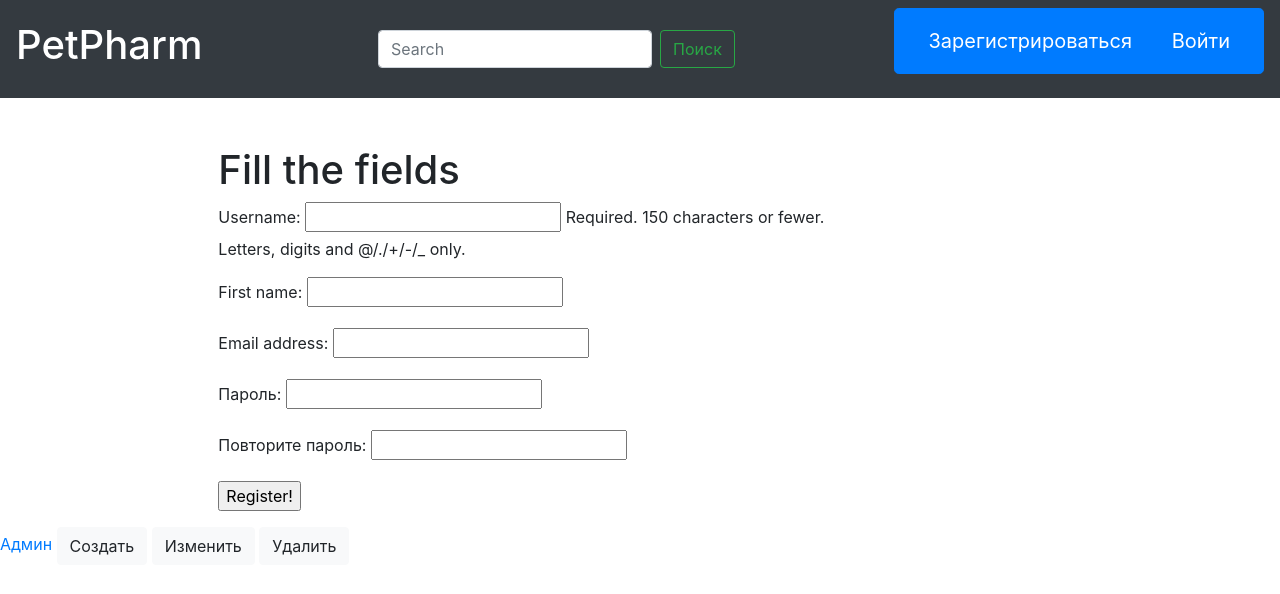
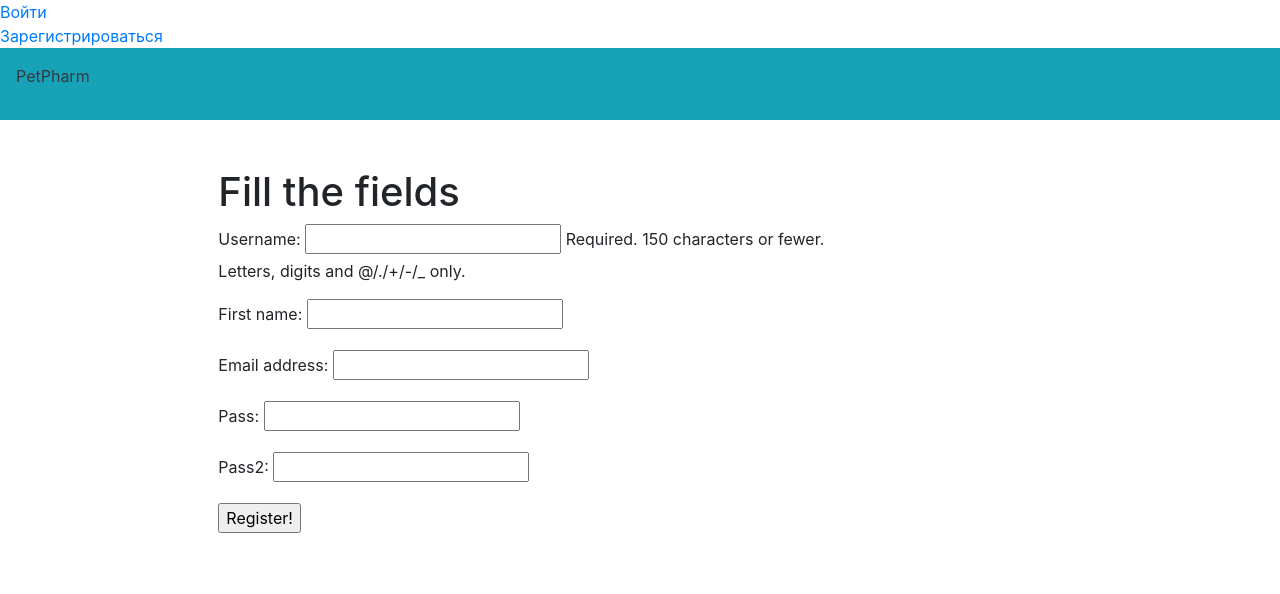
Before and after one commit to lenakotishova/PetPharm, a Django app: page /register/ in a window 1280 px wide. Shown: the top 594 px of the page. Run offline with Django 3.2, Linux system fonts and the light colour scheme; parts of the project's set-up code (start-up, migrations or seed data) failed here and were passed over; some libraries are stand-ins or nearby versions.

Commit message:
Commit 6. Everthing working. Nothing added

```diff
--- a/PetPharm/settings.py
+++ b/PetPharm/settings.py
@@ -117,9 +117,6 @@ USE_TZ = True
 # https://docs.djangoproject.com/en/3.2/howto/static-files/
 
 STATIC_URL = '/static/'
-STATICFILES_DIRS = [
-    os.path.join(BASE_DIR, 'static')
-]
 
 # Default primary key field type
 # https://docs.djangoproject.com/en/3.2/ref/settings/#default-auto-field
--- a/PetPharm/urls.py
+++ b/PetPharm/urls.py
@@ -14,7 +14,6 @@ Including another URLconf
 """
 from django.contrib import admin
 from django.urls import path, include
-
 urlpatterns = [
     path('admin/', admin.site.urls),
     path('', include('project.urls', namespace='project')),
--- a/project/forms.py
+++ b/project/forms.py
@@ -1,8 +1,7 @@
 from django import forms
 from . import models
-from .models import Medicine
+
 from django.contrib.auth.models import User
-from django.core.exceptions import ValidationError
 
 
 class EmailMedicineForm(forms.Form):
@@ -19,8 +18,8 @@ class MedicineForm(forms.ModelForm):
 
 
 class UserRegistrationForm(forms.ModelForm):
-    password = forms.CharField(label='Пароль', widget=forms.PasswordInput)
-    password2 = forms.CharField(label='Повторите пароль', widget=forms.PasswordInput)
+    password = forms.CharField(label='Pass', widget=forms.PasswordInput)
+    password2 = forms.CharField(label='Pass2', widget=forms.PasswordInput)
 
     class Meta:
         model = User
@@ -31,33 +30,3 @@ class UserRegistrationForm(forms.ModelForm):
         if cd['password'] != cd['password2']:
             raise forms.ValidationError('bad password')
         return cd['password']
-
-
-class UserEditForm(forms.ModelForm):
-    class Meta:
-        model = User
-        fields = ('first_name', 'email')
-
-
-class ProfileEditForm(forms.ModelForm):
-    class Meta:
-        model = models.Profile
-        fields = ('birth', 'photo')
-
-
-class MedicineForm(forms.ModelForm):
-    class Meta:
-        model = Medicine
-        fields = ['title', 'slug', 'body']
-        widgets = {
-            'title': forms.TextInput(attrs={'class': 'form-control'}),
-            'slug': forms.TextInput(attrs={'class': 'form-control'}),
-            'body': forms.TextInput(attrs={'class': 'form-control'}),
-        }
-
-        def clean_slug(self):
-            new_slug = self.cleaned_data['slug'].lower()
-
-            if new_slug == 'create':
-                raise ValidationError('Не удалось создать Слаг')
-            return new_slug
--- a/project/templates/base.html
+++ b/project/templates/base.html
@@ -1,4 +1,3 @@
-
 {% load bootstrap4 %}
 {% load static %}
 {% bootstrap_css %}
@@ -7,37 +6,25 @@
 <!DOCTYPE html>
 <html lang="en">
 <head>
-    <meta charset="UTF-8">
-    <header>
-        <nav class="navbar navbar-dark bg-dark">
-            <a class="navbar-brand" href="{% url 'project:all_medicines' %}" >
-                <h1> PetPharm </h1>
-            </a>
+<meta charset="UTF-8">
+<title>{% block title %} PetPharm {% endblock %}</title>
+<link href="{% static "style.css" %}" rel="stylesheet">
 
-            <form class="form-inline my-2 my-lg-0" action="{% url 'project:all_medicines' %}">
-                <input class="form-control mr-sm-2" type="search" placeholder="Search" aria-label="Search" name="search">
-                <button class="btn btn-outline-success my-5 my-sm-3" type="submit">Поиск</button>
-            </form>
-            <div class="form-group">
-            {% if request.user.is_authenticated %}
-                <div class="btn btn-primary btn-lg">
-                <a href="{% url "project:profile" %}" class="btn btn-primary btn-lg">Мой профиль </a>
-                <a href="{% url "project:logout" %}" class="btn btn-primary btn-lg">Выйти </a>
-                </div>
-
-            {% else %}
-                <div class="btn btn-primary btn-lg">
-                <a href="{% url "project:register" %}" class="btn btn-primary btn-lg">Зарегистрироваться </a>
-                 <a href="{% url "project:login" %}"class="btn btn-primary btn-lg">Войти </a>
-                </div>
-            {% endif %}
-            </div>
-
-        </nav>
-    </header>
 </head>
 <body>
+<header>
+{% if request.user.is_authenticated %}
+<a href="{% url "project:logout" %}">Выйти </a>
+<a href="{% url "project:profile" %}">Мой профиль </a>
+{% else %}
+<a href="{% url "project:login" %}">Войти </a><br>
+<a href="{% url "project:register" %}">Зарегистрироваться </a><br>
+{% endif %}
+</header>
 
+<div class="p-3 mb-2 bg-info text-dark">
+<p class="fst-italic">PetPharm</p>
+</div>
 
 
 <div class="container-flex mt-5">
@@ -48,8 +35,7 @@
         {% endblock %}
         {% if is_paginated %}
             <nav aria-label="Page navigation example">
-
-                <ul class="pagination align-items-center">
+                <ul class="pagination">
                     <li class="page-item {% if not prev_url %} disabled {% endif %}">
                         <a class="page-link" href="{{prev_url }}" tabelindex="-1">Предыдущая</a>
                     </li>
@@ -78,14 +64,6 @@
         {% endif %}
     </div>
     <div class="col-sm-10">
-        <div class="admin-panel">
-            <a href="/admin"> Админ </a>
-            {% block admin-panel %}
-                <a href="" class="btn btn-light">Создать</a>
-                <a href="" class="btn btn-light">Изменить</a>
-                <a href="" class="btn btn-light">Удалить</a>
-             {% endblock %}
-        </div>
 
     </div>
 </div>
--- a/project/urls.py
+++ b/project/urls.py
@@ -1,10 +1,11 @@
+from django.urls import path, include
 from django.conf import settings
 from django.conf.urls.static import static
+from . import views
 from django.contrib.auth import views as auth_views
 from django.urls import reverse_lazy
-from django.urls import path, include
-from .views import *
-from . import views
+from django.views.generic import TemplateView
+from django.contrib.auth.views import LogoutView
 
 class MyHackedView(auth_views.PasswordResetView):
     success_url = reverse_lazy('project:password_reset_done')
@@ -16,7 +17,6 @@ urlpatterns = [
     path('', views.all_medicines, name='all_medicines'),
     path('<int:y>/<int:m>/<int:d>/<slug:slug>/', views.detailed_medicine,
          name='detailed_medicine'),
-    path('create/', MedicineCreate.as_view(), name='create_medicine'),
     path('<int:medicine_id>/share/', views.share_medicine, name='share_medicine'),
     path('login/', auth_views.LoginView.as_view(), name='login'),
     path('logout/', auth_views.LogoutView.as_view(), name='logout'),
--- a/project/views.py
+++ b/project/views.py
@@ -1,14 +1,11 @@
 from django.core.mail import send_mail
-from django.shortcuts import get_object_or_404, redirect
+from django.shortcuts import get_object_or_404
 from django.shortcuts import render
 from django.core.paginator import Paginator
-from django.db.models import Q
-from django.views.generic import View
+from django.shortcuts import redirect
 
 from . import models
 from . import forms
-from .models import *
-from .forms import MedicineForm
 
 # Create your views here.
 
@@ -19,15 +16,8 @@ BODY = ("{title} at {uri}. {name} shared material with you. "
 
 
 def all_medicines(request):
-    search_query = request.GET.get('search', '')
-
-    if search_query:
-        medicines = Medicine.objects.filter(Q(title__icontains=search_query) | Q(body__icontains=search_query))
-    else:
-        medicines = Medicine.objects.all()
-
+    medicines = models.Medicine.objects.all()
     paginator = Paginator(medicines, 5)
-
     page_number = request.GET.get('page', 1)
     page = paginator.get_page(page_number)
 
@@ -62,25 +52,6 @@ def detailed_medicine(request, y, m, d, slug):
                                  slug=slug)
     return render(request, "medicines/detailed_medicine.html",
                   {"medicine": medicine})
-
-
-class MedicineDetail(View):
-    def get(self, request, slug):
-        medicine = Medicine.objects.get(slug__iexact=slug)
-        return render(request, 'medicines/detailed_medicine.html', context={'medicine': medicine})
-
-
-class MedicineCreate(View):
-    def get(self, request):
-        form = MedicineForm()
-        return render(request, 'medicine_create.html', context={'form': form})
-
-    def medicine(self, request):
-        bound_form = MedicineForm(request.POST)
-        if bound_form.is_valid():
-            new_medicine = bound_form.save()
-            return redirect(new_medicine)
-        return render(request, 'medicine_create.html', context={'form': bound_form})
 
 
 def share_medicine(request, medicine_id):
@@ -132,7 +103,7 @@ def register(request):
 
     else:
         form = forms.UserRegistrationForm()
-        return render(request, "register.html", {'form': form})
+    return render(request, "register.html", {'form': form})
 
 
 def edit_profile(request):
```
Also changed, not shown: project/templates/login.html (+12 -2 lines), project/templates/medicine_create.html (deleted, +0 -28 lines), db.sqlite3, project/models.py (line endings or trailing spaces), project/templates/registration_complete.html (line endings or trailing spaces).
